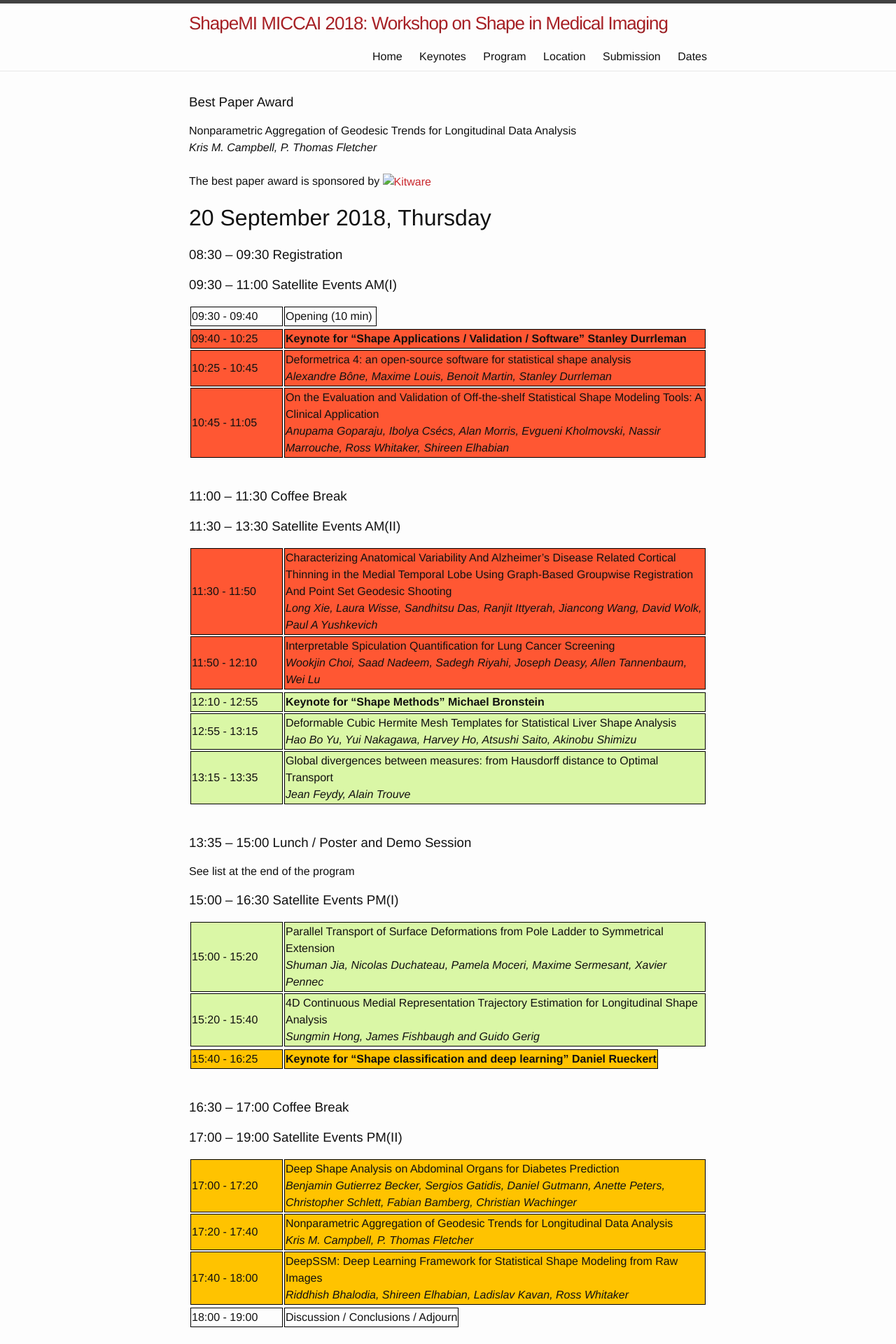
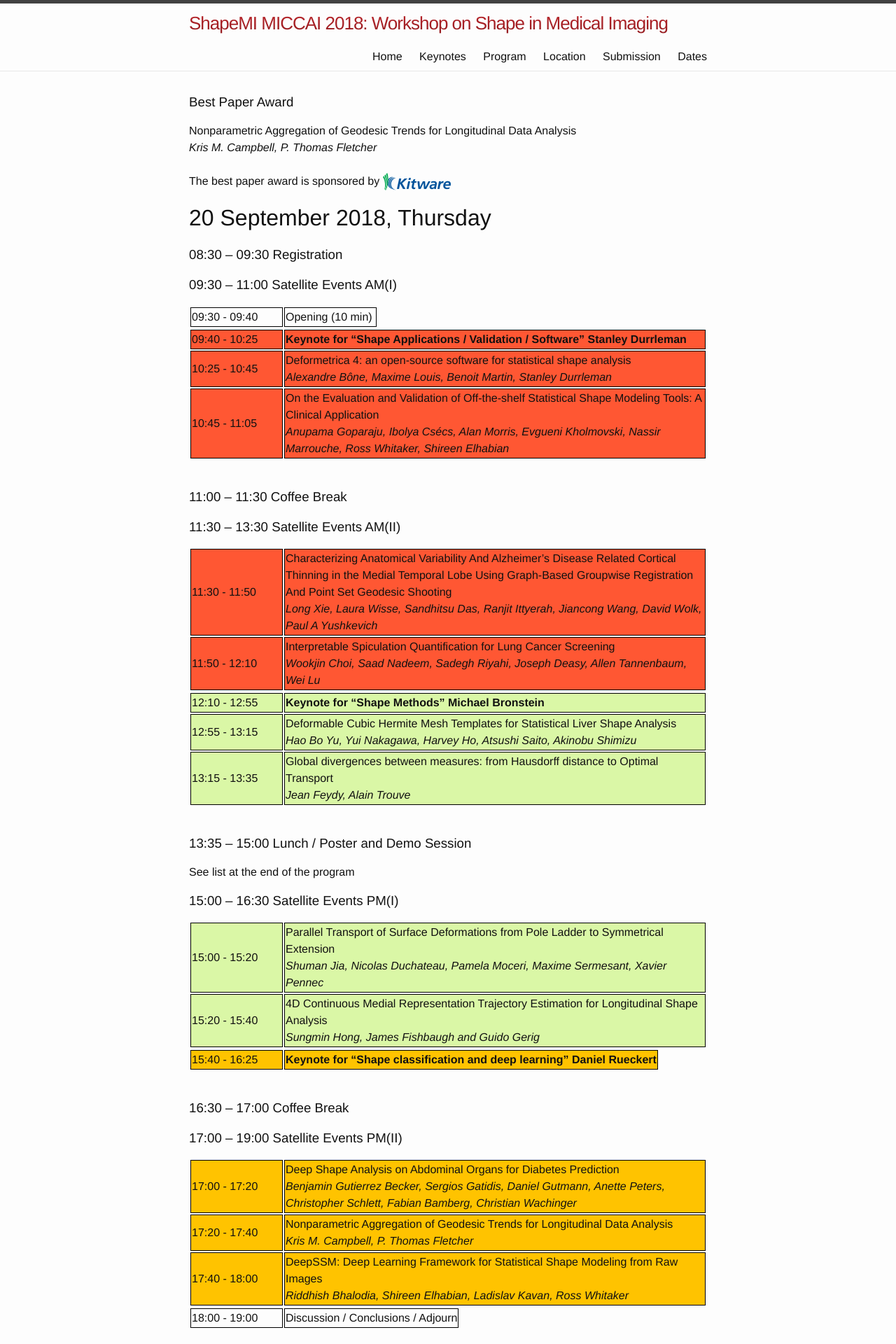
Before and after one commit to shapemi/shapemi2020, a Jekyll site: the page built from program/index.md, in a window 1280 px wide. Shown: the top 1920 px of the page at 70% size. Built offline with Jekyll 4.4.1, drawn with Linux system fonts in a browser that asks for light colours.

Commit message:
Update index.md

```diff
--- a/program/index.md
+++ b/program/index.md
@@ -30,7 +30,7 @@
 
 ### Best Paper Award
 Nonparametric Aggregation of Geodesic Trends for Longitudinal Data Analysis <br> *Kris M. Campbell, P. Thomas Fletcher*<br><br>
-The best paper award is sponsored by [![Kitware](images/kitware.png)](https://www.kitware.com/)
+The best paper award is sponsored by [![Kitware](../images/kitware.png)](https://www.kitware.com/)
 
 # 20 September 2018, Thursday
 ### 08:30 – 09:30 Registration
```
